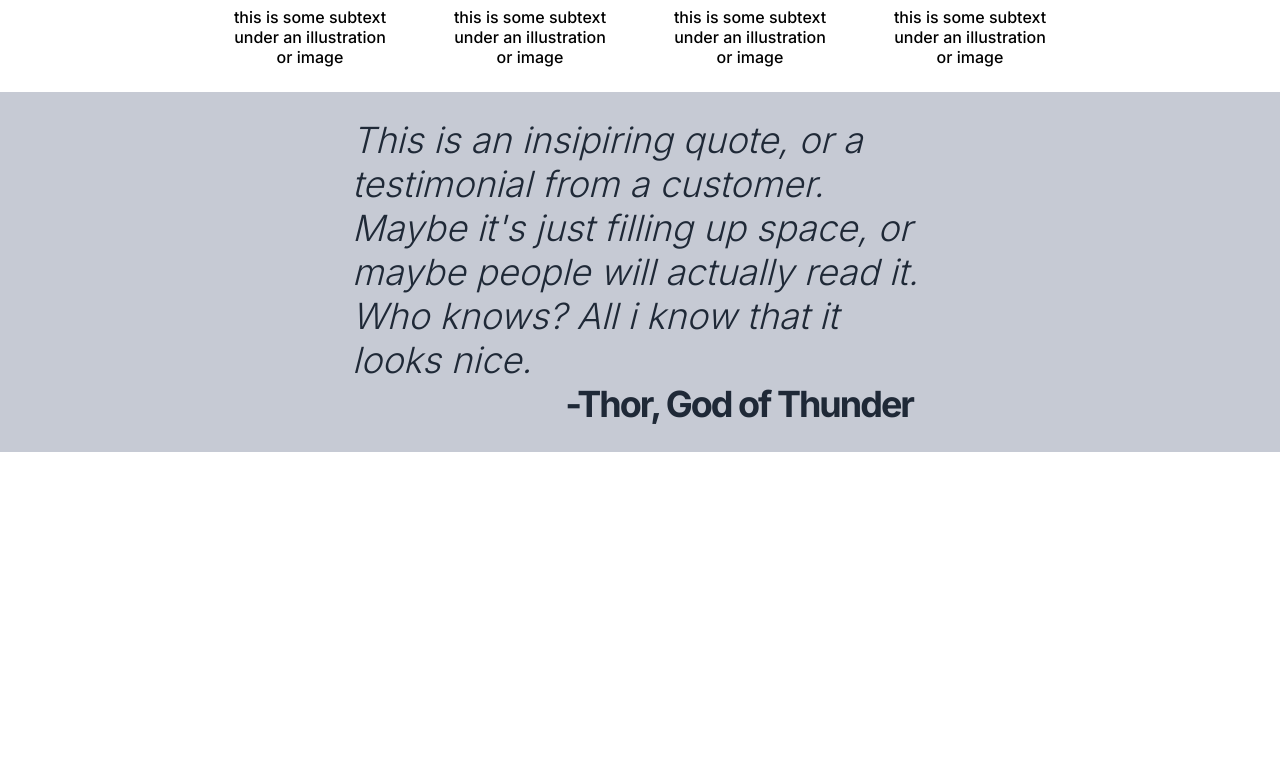
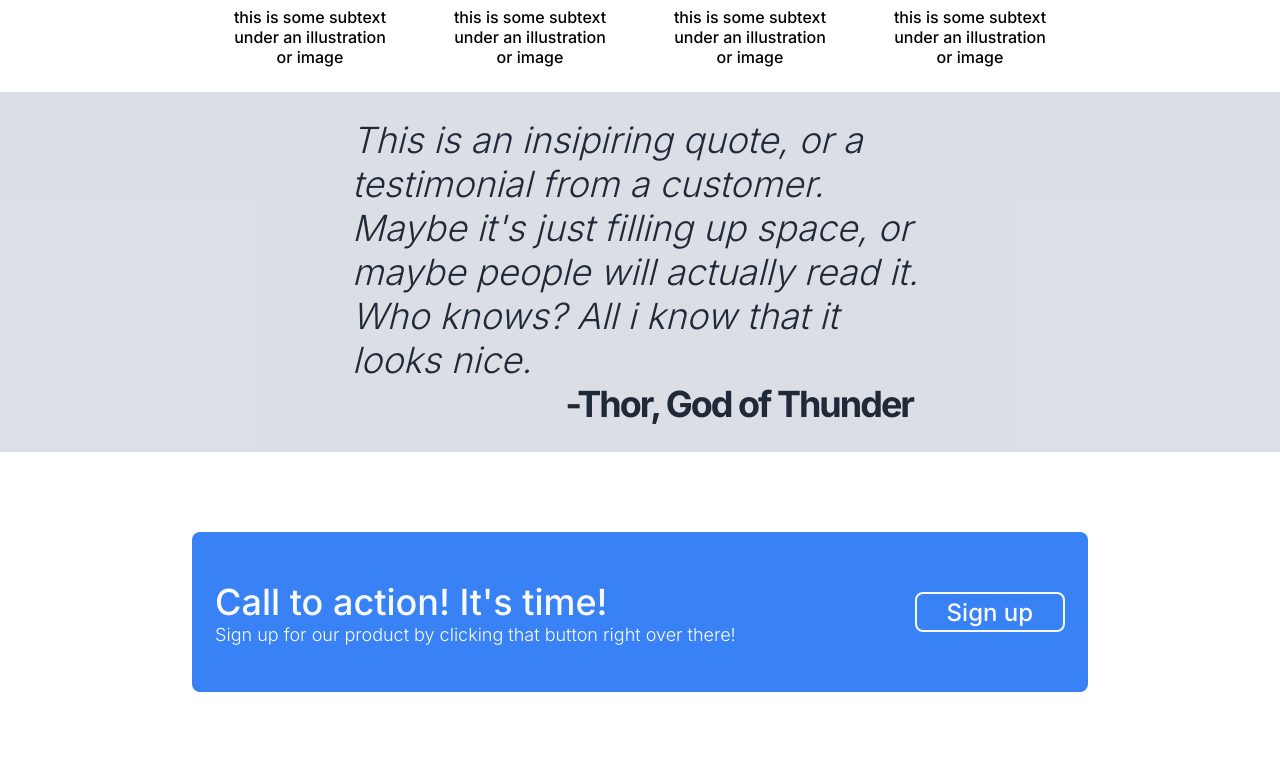
Before and after one commit to gediminas-kubilius/flexbox-onepager, a plain HTML site: page index.html in a window 1280 px wide. Shown: the part 822-1594 px from the top of the page. Before the commit the page ends 1274 px from the top, so only its background shows below. Drawn offline with Linux system fonts and the light colour scheme.

Commit message:
created signup-content section

```diff
--- a/index.html
+++ b/index.html
@@ -50,5 +50,15 @@
   </div>
   </div>
 
+  <div class="signup-content">
+    <div class="signup-content-box">
+      <p>
+        <span>Call to action! It's time!</span><br>
+        Sign up for our product by clicking that button right over there!
+      </p>
+      <button>Sign up</button>
+    </div>
+  </div>
+
 </body>
 </html>
--- a/style.css
+++ b/style.css
@@ -108,7 +108,7 @@ nav li {
 
 .quote-content {
   height: 45vh;
-  background-color: #c6cad4;
+  background-color: #c6cad49c;
   color: #1f2937;
   font-size: 36px;
   font-weight: 300;
@@ -128,3 +128,39 @@ nav li {
   float: right;
   margin-right: 15px;
 }
+
+.signup-content {
+  height: 40vh;
+  display: flex;
+  justify-content: center;
+  align-items: center;
+}
+
+.signup-content-box {
+  background-color: #3882f6;
+  color: #f9faf8;
+  font-size: 18px;
+  font-weight: 300;
+  border-radius: 8px;
+  height: 50%;
+  width: 70%;
+  display: flex;
+  align-items: center;
+  justify-content: center;
+  gap: 20%;
+}
+
+.signup-content-box span {
+  font-size: 36px;
+  font-weight: 500;
+}
+
+.signup-content-box button {
+  height: 40px;
+  width: 150px;
+  background-color: #3882f6;
+  border: 2px solid #f9faf8;
+  border-radius: 8px;
+  font-size: 24px;
+  color: #f9faf8;
+}
```
